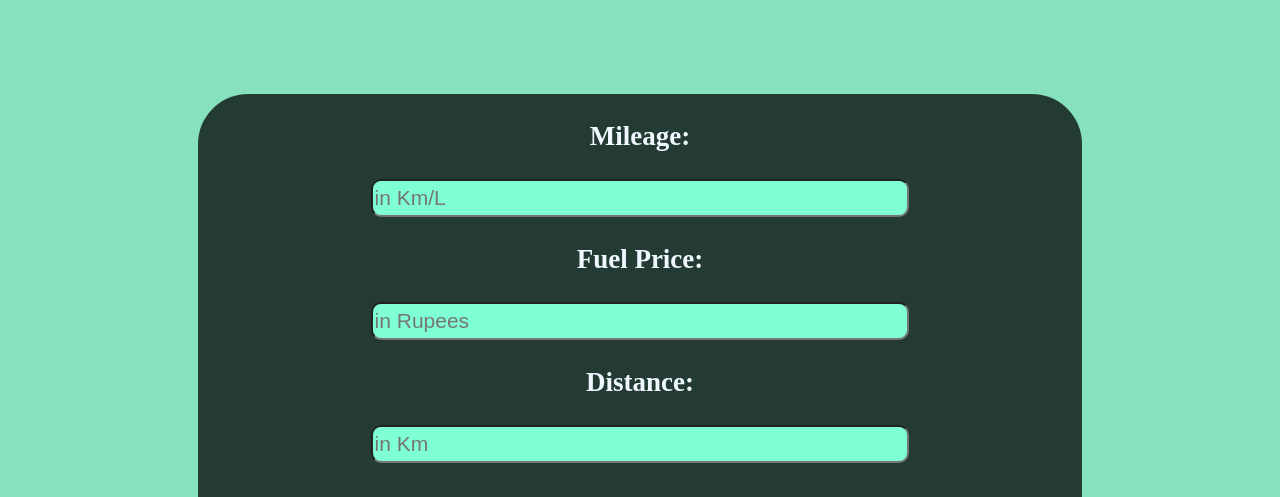
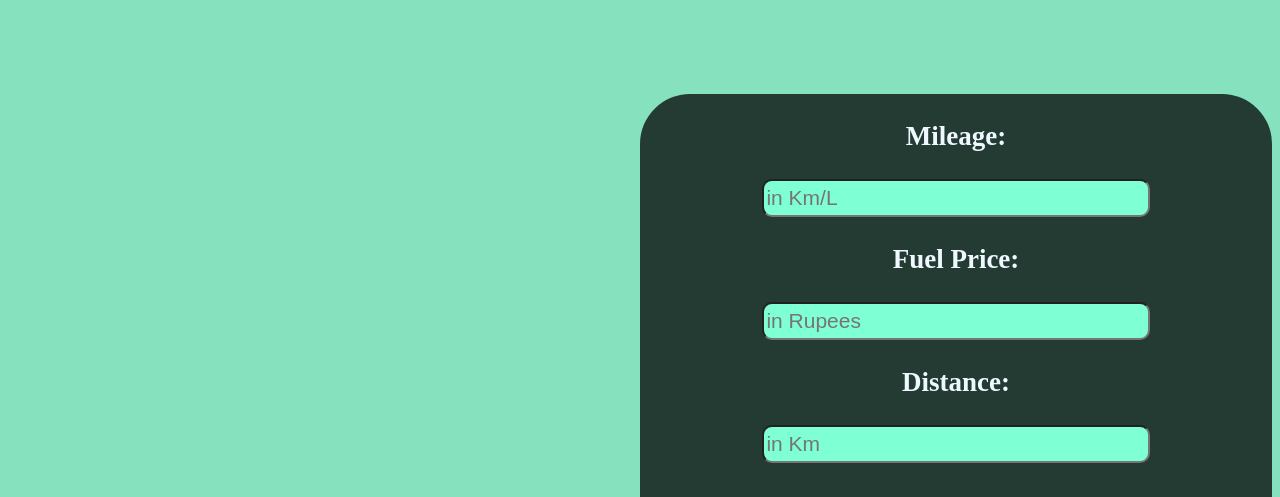
Before and after one commit to deimos19/FuelCostCalculator, a plain HTML site: page index.html in a window 1280 px wide. Shown: the part 102-599 px from the top of the page. Drawn offline with Linux system fonts and the light colour scheme.

Commit message:
modi css

```diff
--- a/index.css
+++ b/index.css
@@ -3,13 +3,13 @@ body{
     background-repeat: no-repeat;
     background-size: cover;
     height: 100%;
-    position: fixed;
-    padding-bottom: 100px;
+    /* position: fixed; */
+    /* padding-bottom: 100px; */
 }
 header{
     /* background-color: tomato; */
     height: auto;
-    width: 100%;
+    width: auto;
     margin-top: 0px;
 }
 .logo{
@@ -47,17 +47,21 @@ header{
     color: white;
     text-decoration: none;
 }
+.container{
+    align-items:normal;
+    /* background-color: blueviolet; */
+    margin: auto;
+    padding-bottom: 100px;
+}
 form{
     display:grid;
-    width: 70%;
+    width: 50%;
     align-items: center;
     /* background-color: red; */
     height: auto;
-    margin:auto;
-    margin-top: 40px;
+    margin-top: 100px;
     margin-bottom: 100px;
-    margin-left: 550px;
-
+    margin-left: 400px;
 }
 .form-content{
     height: auto;
```
